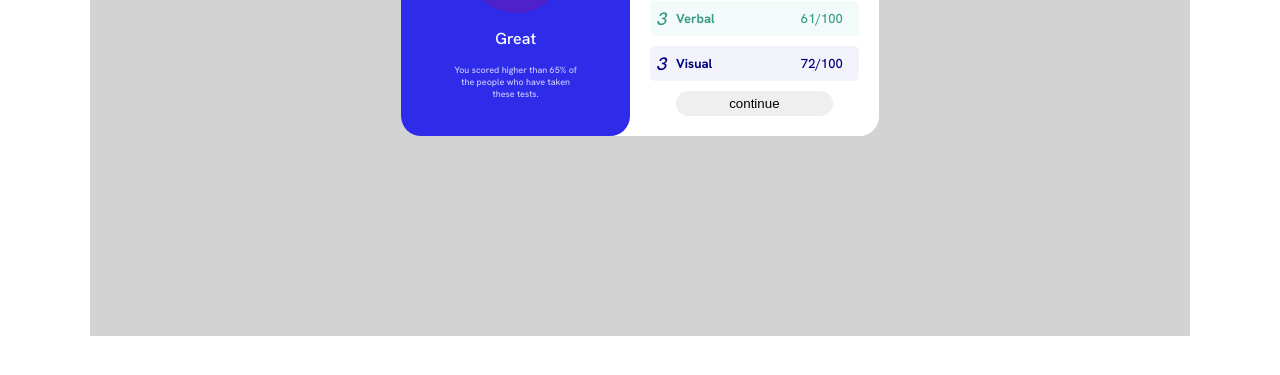
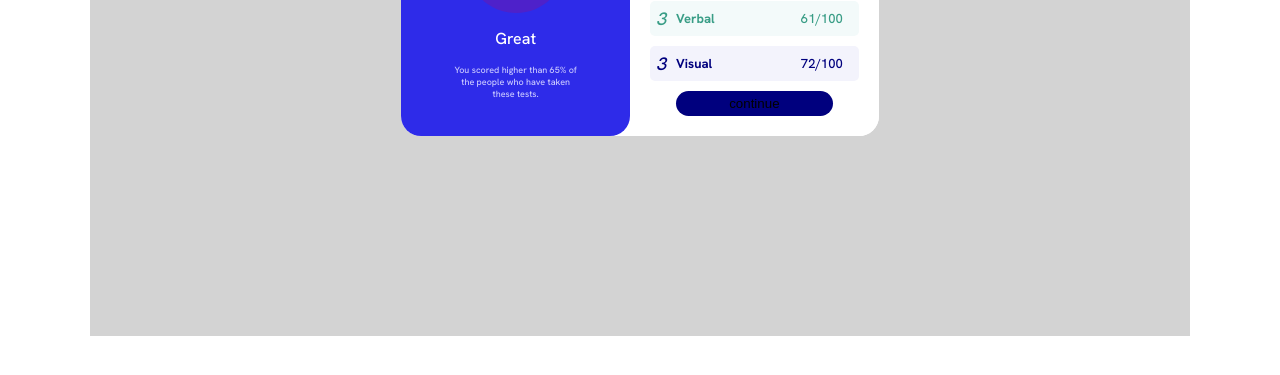
Before and after one commit to johndck/flexbox-practice, a plain HTML site: page index.html in a window 1280 px wide. Shown: the part 341-716 px from the top of the page. Drawn offline with Linux system fonts and the light colour scheme.

Commit message:
version 5

```diff
--- a/style.css
+++ b/style.css
@@ -163,6 +163,7 @@ h2 {
   padding: 5px;
   border-radius: 15px;
   border: none;
+  background-color: rgba(0, 0, 126, 1);
 }
 
 .continue-button:hover {
```
Also changed, not shown: index.html (+2 -0 lines).
